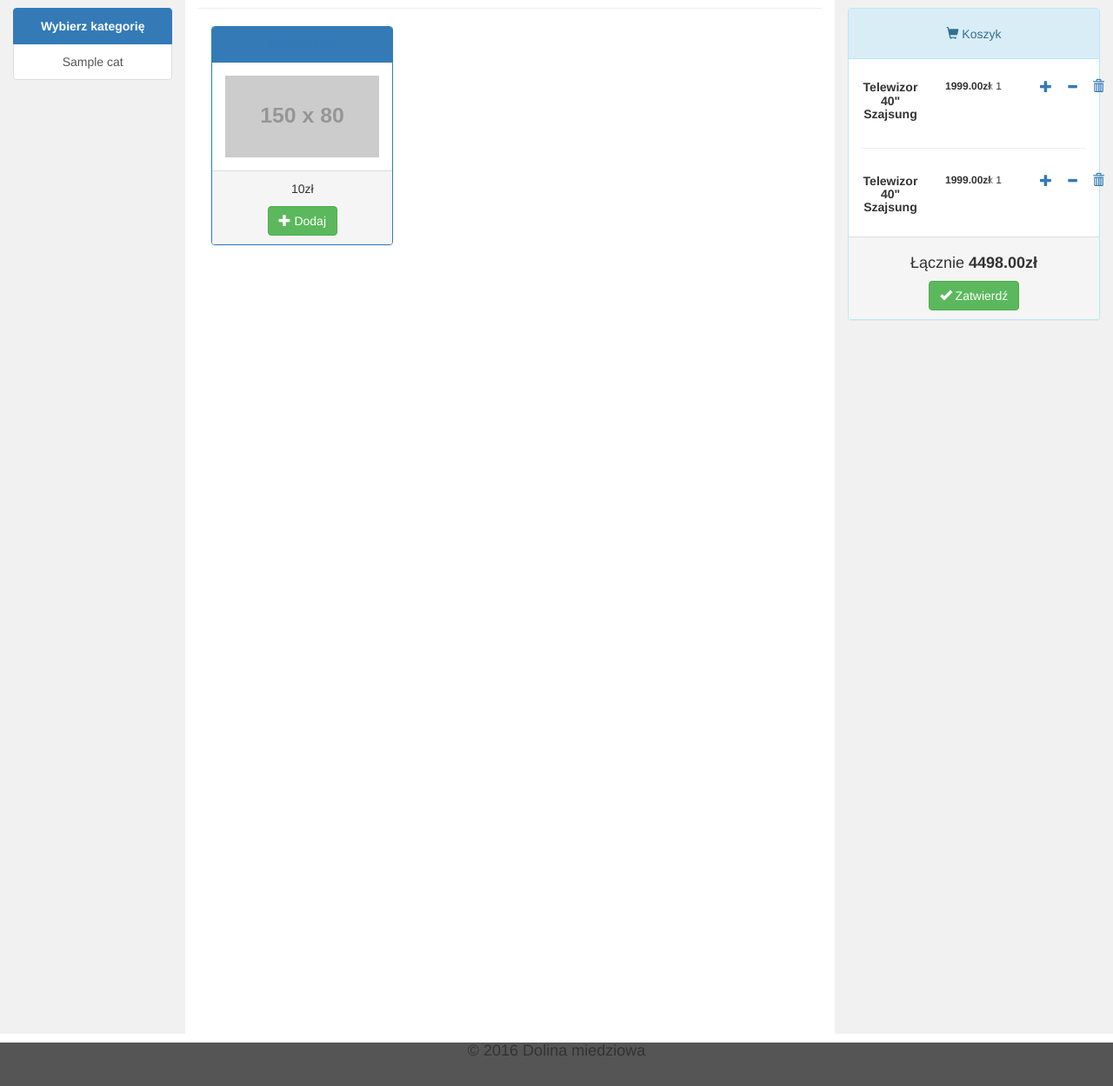
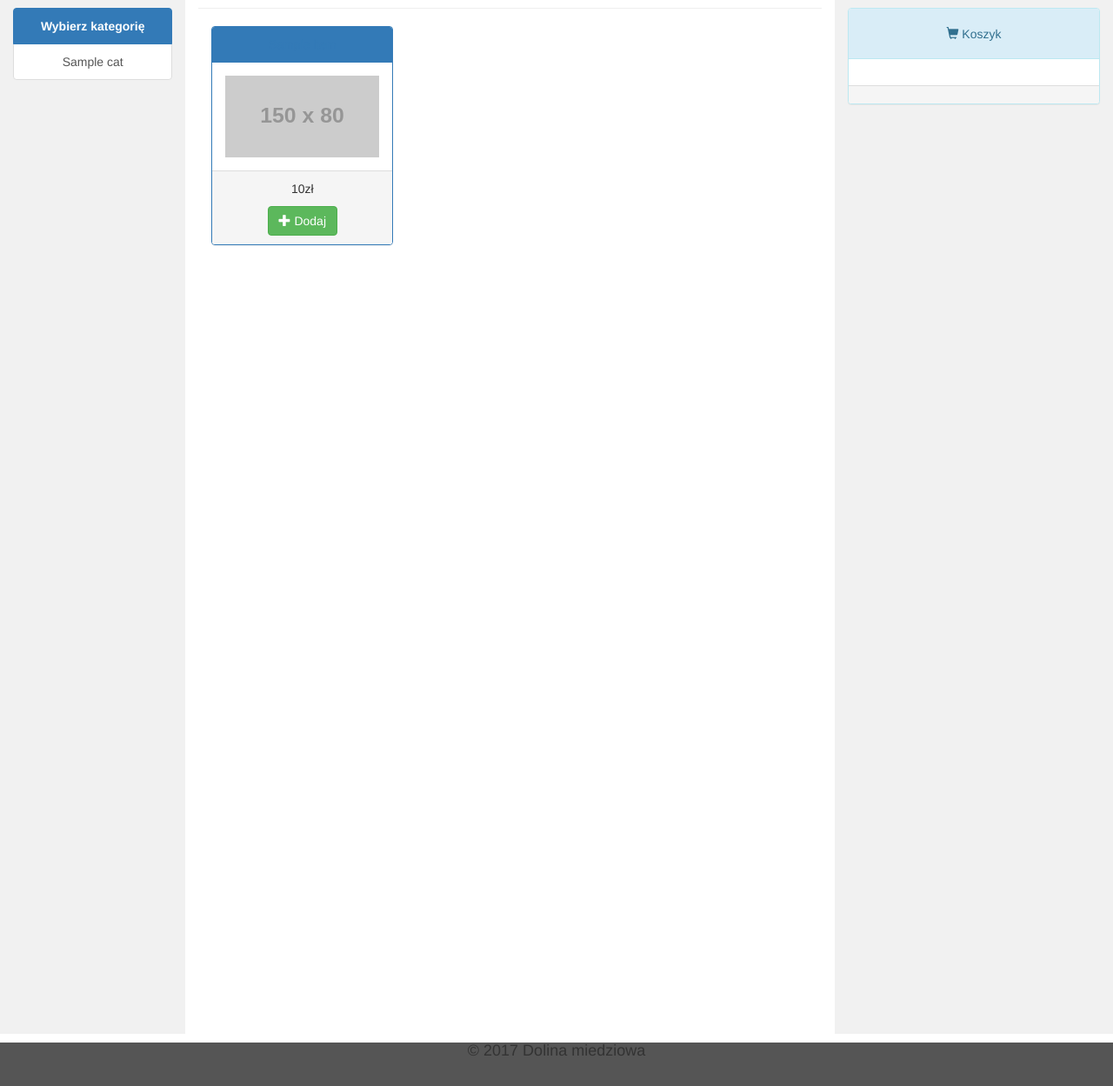
Before and after one commit to przembot/bd2, a Django app: template sklep/apps/client/templates/items.html in a window 1280 px wide. Shown: the part 51-1300 px from the top of the page at 87% size. Run offline with Django 3.2, Linux system fonts and the light colour scheme; the template is opened without the code that fills it: most values are stand-ins (such as "Sample title", 1, 10 or a date in 2020); grey boxes labelled with a size stand in for pictures from a placeholder-image service; some libraries are stand-ins or nearby versions.

Commit message:
My orders and cart management support
Missing make order
See issue #4

```diff
--- /dev/null
+++ b/sklep/apps/client/static/main.js
@@ -0,0 +1,55 @@
+$(document).ready(function() {
+  repaintCart();
+});
+
+
+// Usuwa aktualnie narysowany koszyk
+// i rysuje na nowo go
+function repaintCart() {
+  data = listItems();
+  sum = data.reduce(function(acc, a) {
+    return acc + (a.price*a.amount);
+  }, 0.0);
+  data = data.map(function(item) {
+    return genOneItemHtml(item.id, item.name, item.price, item.amount);
+  });
+  data.join();
+  $("#cartinfo").html(data);
+
+  sum = genSumHtml(sum);
+  $("#cartsum").html(sum);
+}
+
+// Dodaje przedmiot do koszyka i odswieza go
+function cartAdd(id, name, price) {
+  addItem(id, name, price, 1);
+  repaintCart();
+}
+
+// Usuwa przedmiot z koszyka i odswieza go
+function cartRemove(id) {
+  removeItem(id);
+  repaintCart();
+}
+
+
+function genOneItemHtml(id, name, price, amount) {
+  var str = "<div class=\"row\"><div class=\"col-md-4\"><h5 class=\"product-name\"><strong>";
+  str += name;
+  str += " </strong></h5></div><div class=\"col-md-2\"><h6><strong>"
+  str += price;
+  str += "zł </strong></h6></div><div class=\"col-md-2\"><h6><span class=\"text-muted\">x </span>";
+  str += amount;
+  str += "</h6></div><div class=\"col-md-1\"><button type=\"button\" onclick=\"cartRemove("+id+")\" class=\"btn btn-link btn-md\">";
+  str += "<span class=\"glyphicon glyphicon-trash\"> </span></button></div></div><hr>";
+  return str;
+}
+
+
+function genSumHtml(sum) {
+  var str = "<h4 class=\"text-center\">Łącznie <strong>";
+  str += sum;
+  str += "zł</strong></h4><button type=\"button\" class=\"btn btn-success btn-md\">";
+  str += "<span class=\"glyphicon glyphicon-ok\"></span> Zatwierdź</button>";
+  return str;
+}
--- a/sklep/apps/client/templates/base.html
+++ b/sklep/apps/client/templates/base.html
@@ -7,6 +7,8 @@
     <meta name="viewport" content="width=device-width, initial-scale=1">
     <link rel="stylesheet" href="https://maxcdn.bootstrapcdn.com/bootstrap/3.3.7/css/bootstrap.min.css">
     <script src="https://cdnjs.cloudflare.com/ajax/libs/jquery/3.1.1/jquery.min.js"></script>
+    <script src="{% static "cart.js" %}"></script>
+    <script src="{% static "main.js" %}"></script>
     <script src="https://maxcdn.bootstrapcdn.com/bootstrap/3.3.7/js/bootstrap.min.js"></script>
     <link rel="stylesheet" href="{% static "main.css" %}">
 </head>
@@ -39,7 +41,7 @@
 
                         <!--{$ if user.is_authenticated %}-->
                         {% if True %}
-                        <li><a href="#">Moje zamówienia</a></li>
+                        <li><a href="{% url 'myorders' %}">Moje zamówienia</a></li>
                         <li><a href="#"><span class="glyphicon glyphicon-log-out"></span> Wyloguj</a></li>
 
                         {% else %}
@@ -84,7 +86,7 @@
 </div>
 
 <footer>
-    <h4 class="text-center">© 2016 Dolina miedziowa</h4>
+    <h4 class="text-center">© 2017 Dolina miedziowa</h4>
 </footer>
 
 </body>
--- a/sklep/apps/client/templates/cart.html
+++ b/sklep/apps/client/templates/cart.html
@@ -6,75 +6,14 @@
         </div>
     </div>
 
-    <div class="panel-body">
-        <!--Produkt w koszyku1-->
-        <div class="row">
-            <div class="col-md-4">
-                <h5 class="product-name"><strong>Telewizor 40" Szajsung</strong></h5>
-            </div>
+    <!-- Produkty w koszyku -->
+    <div id="cartinfo" class="panel-body">
 
-            <div class="col-md-2">
-                <h6><strong>1999.00zł </strong></h6>
-            </div>
-
-            <div class="col-md-2">
-                <h6><span class="text-muted">x </span>1</h6>
-            </div>
-            <div class="col-md-1">
-                <button type="button" class="btn btn-link btn-md">
-                    <span class="glyphicon glyphicon-plus"> </span>
-                </button>
-            </div>
-            <div class="col-md-1">
-                <button type="button" class="btn btn-link btn-md">
-                    <span class="glyphicon glyphicon-minus"> </span>
-                </button>
-            </div>
-            <div class="col-md-1">
-                <button type="button" class="btn btn-link btn-md">
-                    <span class="glyphicon glyphicon-trash"> </span>
-                </button>
-            </div>
-        </div>
-        <hr>
-
-        <!--Produkt w koszyku2-->
-        <div class="row">
-            <div class="col-md-4">
-                <h5 class="product-name"><strong>Telewizor 40" Szajsung</strong></h5>
-            </div>
-
-            <div class="col-md-2">
-                <h6><strong>1999.00zł </strong></h6>
-            </div>
-
-            <div class="col-md-2">
-                <h6><span class="text-muted">x </span>1</h6>
-            </div>
-            <div class="col-md-1">
-                <button type="button" class="btn btn-link btn-md">
-                    <span class="glyphicon glyphicon-plus"> </span>
-                </button>
-            </div>
-            <div class="col-md-1">
-                <button type="button" class="btn btn-link btn-md">
-                    <span class="glyphicon glyphicon-minus"> </span>
-                </button>
-            </div>
-            <div class="col-md-1">
-                <button type="button" class="btn btn-link btn-md">
-                    <span class="glyphicon glyphicon-trash"> </span>
-                </button>
-            </div>
-        </div>
     </div>
 
-    <!--Podsumowanie-->
-    <div class="panel-footer">
-        <h4 class="text-center">Łącznie <strong>4498.00zł</strong></h4>
-        <button type="button" class="btn btn-success btn-md"><span
-                class="glyphicon glyphicon-ok"></span> Zatwierdź
-        </button>
+    <!-- Podsumowanie -->
+    <div id="cartsum" class="panel-footer">
+
     </div>
 </div>
 
--- a/sklep/apps/client/templates/items.html
+++ b/sklep/apps/client/templates/items.html
@@ -20,7 +20,7 @@
                         <div class="well-md">
                           <p>{{ item.price }}zł</p>
                         </div>
-                        <button type="button" class="btn btn-success btn-md"><span
+                        <button type="button" onclick="cartAdd({{item.id}},'{{item.name}}',{{item.price}})" class="btn btn-success btn-md"><span
                                 class="glyphicon glyphicon-plus"></span> Dodaj
                         </button>
                     </div>
--- a/sklep/apps/client/templates/product-details.html
+++ b/sklep/apps/client/templates/product-details.html
@@ -18,7 +18,7 @@
                         <div class="well-md">
                           <p>{{ product.price }}zł</p>
                         </div>
-                        <button type="button" class="btn btn-success btn-md"><span
+                        <button type="button" onclick="cartAdd({{product.id}},'{{product.name}}',{{product.price}})" class="btn btn-success btn-md"><span
                                 class="glyphicon glyphicon-plus"></span> Dodaj
                         </button>
                     </div>
--- a/sklep/apps/client/urls.py
+++ b/sklep/apps/client/urls.py
@@ -4,6 +4,7 @@
 urlpatterns = [
     url(r'^$', index, name='index'),
     url(r'^search/$', search_items, name='search'),
+    url(r'^myorders/$', get_orders, name='myorders'),
     url(r'^order/$', make_order, name='order'),
     url(r'^product-details/(\d+)$', product_detail, name='detail'),
 ]
```
Also changed, not shown: sklep/apps/client/static/cart.js (added, +158 -0 lines), sklep/apps/client/templates/my-orders.html (+15 -34 lines), sklep/apps/client/views.py (+7 -5 lines).
